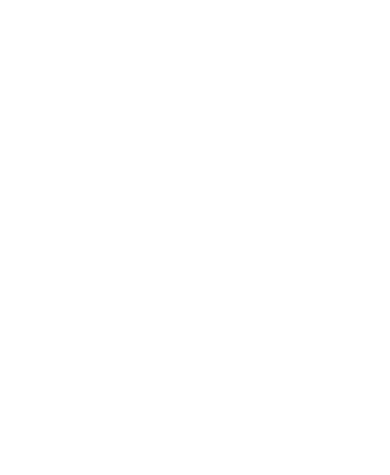
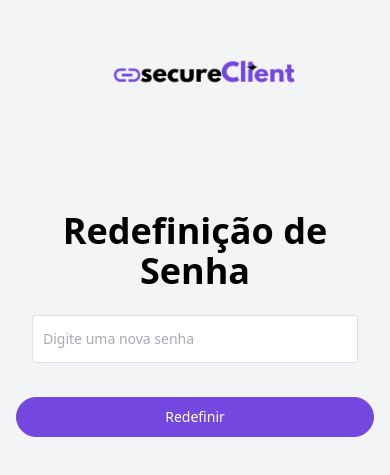
Before and after one commit to Natanssilva/secureClientApp, a Vue app in the folder frontend/: page /reset-password/1 in a window 390 px wide. Before the commit this address had no page. Shown: the part 217-692 px from the top of the page. Built offline with nearby package versions, Linux system fonts and the light colour scheme.

Commit message:
FEAT | Responsividade Dialog redefinição de senha + tela de update senha + rota

```diff
--- a/frontend/src/router/router.js
+++ b/frontend/src/router/router.js
@@ -1,7 +1,7 @@
 import { createRouter, createWebHistory } from 'vue-router'
 import LoginScreen from '../views/LoginScreen.vue'
 import RegisterScreen from '../views/RegisterScreen.vue'
-import ForgetPasswordScreen from '../views/ForgetPasswordScreen.vue'
+import ResetPasswordScreen from '../views/ResetPasswordScreen.vue'
 import IndexScreen from '../views/IndexScreen.vue'
 // Importar outras views conforme necessário
 
@@ -17,9 +17,9 @@
     component: RegisterScreen
   },
   {
-    path: '/forget-password',
-    name: 'ForgetPassword',
-    component: ForgetPasswordScreen
+    path: '/reset-password/:token',
+    name: 'ResetPassword',
+    component: ResetPasswordScreen
   },
   {
     path: '/index',
--- a/frontend/src/views/ForgetPasswordScreen.vue
+++ /dev/null
@@ -1,10 +0,0 @@
-<template>
-    <div>
-        <p>Olá</p>
-    </div>
-</template>
-
-<script>
-
-export default{}
-</script>
--- a/frontend/src/views/LoginScreen.vue
+++ b/frontend/src/views/LoginScreen.vue
@@ -58,17 +58,25 @@
         </div>
 
         <el-dialog
-          class="w-full sm:w-full md:w-3/4 lg:w-1/2 xl:w-1/3 mx-auto"
+          class="w-full sm:w-11/12 md:w-3/4 lg:w-1/2 xl:w-1/3 mx-auto"
+          :style="{ minWidth: '300px' }"
           v-model="centerDialogVisible"
           title="Recuperação de senha"
-          center="true"
+          center
           draggable
         >
-          <span class="block text-center"> Deseja enviar link para recuperação de senha pro email cadastrado? </span>
+          <div class="text-center mb-4">
+            Deseja enviar link para recuperação de senha pro email cadastrado?
+          </div>
+
           <template #footer>
-            <div class="">
-              <el-button type="primary" class="bttn-secure" @click="centerDialogVisible = false">Cancelar</el-button>
-              <el-button type="primary" class="bttn-secure" @click="forgetPassword()">Confirmar</el-button>
+            <div class="flex justify-center space-x-4">
+              <el-button type="primary" class="bttn-secure" @click="centerDialogVisible = false"
+                >Cancelar</el-button
+              >
+              <el-button type="primary" class="bttn-secure" @click="forgetPassword()"
+                >Confirmar</el-button
+              >
             </div>
           </template>
         </el-dialog>
@@ -246,13 +254,13 @@
           })
         })
         .catch((error) => {
-          if(error.status == 402){
-            return  ElMessage({
-                showClose: true,
-                message: error.response.data.message,
-                grouping: true,
-                type: 'error'
-              });
+          if (error.status == 402) {
+            return ElMessage({
+              showClose: true,
+              message: error.response.data.message,
+              grouping: true,
+              type: 'error'
+            })
           }
           ElMessage({
             showClose: true,
@@ -305,5 +313,4 @@
 .el-carousel__item:nth-child(2n + 1) {
   background-color: #d3dce6;
 }
-
 </style>
--- /dev/null
+++ b/frontend/src/views/ResetPasswordScreen.vue
@@ -0,0 +1,127 @@
+<template>
+  <div class="min-h-screen flex justify-center items-center bg-gray-100">
+    <div class="flex flex-col justify-center items-center px-4 lg:px-20 w-full">
+      <!-- Logo para telas maiores que 1600px-->
+      <div class="hidden xl:block absolute top-0 left-32 p-4">
+        <img class="h-60 w-auto max-h-72" src="../assets/img/logo.png" alt="Logo" />
+      </div>
+      <!-- Logo para telas menores que 1600px  -->
+      <div class="flex xl:hidden justify-center mb-4">
+        <img class="h-60 w-auto" src="../assets/img/logo.png" alt="Logo" />
+      </div>
+
+      <h1 class="text-center text-4xl font-bold mb-2">Redefinição de Senha</h1>
+
+      <el-form
+        :model="form"
+        :rules="rules"
+        ref="resetPasswordForm"
+        label-position="top"
+        class="w-full max-w-md"
+      >
+        <el-form-item prop="password">
+          <el-input
+            class="w-full h-20 p-4 rounded-md"
+            v-model="form.password"
+            placeholder="Digite uma nova senha"
+            clearable
+          />
+        </el-form-item>
+
+        <el-form-item>
+          <el-button
+            type="primary"
+            class="bttn-secure w-full py-3"
+            round
+            size="large"
+            @click="resetPassword"
+          >
+            Redefinir
+          </el-button>
+        </el-form-item>
+      </el-form>
+    </div>
+  </div>
+</template>
+
+<script>
+import { ref } from 'vue'
+import axios from '../plugins/axios'
+
+export default {
+  name: 'ResetPasswordScreen',
+  setup() {
+
+    const form = ref({
+      password: ''
+    })
+
+    const rules = ref({
+      password: [
+        { required: true, message: 'A senha é obrigatória', trigger: 'blur' },
+        { min: 6, message: 'A senha deve ter no mínimo 6 caracteres', trigger: 'blur' }
+      ]
+    })
+
+    const resetPasswordForm = ref(null)
+
+    const resetPassword = () => {
+      resetPasswordForm.value.validate((valid) => {
+        if (!valid) {
+          return false
+        }
+
+        axios
+          .post('users', form.value)
+          .then((response) => {
+            return ElMessage({
+              showClose: true,
+              message: 'Usuário Cadastrado com sucesso!',
+              grouping: true,
+              type: 'success'
+            })
+          })
+          .catch((error) => {
+            ElMessage({
+              showClose: true,
+              message: 'Ocorreu um erro. Por favor, tente novamente mais tarde.',
+              grouping: true,
+              type: 'error'
+            })
+          })
+      })
+    }
+
+    return {
+      form,
+      rules,
+      resetPassword,
+      resetPasswordForm
+    }
+  }
+}
+</script>
+
+<style scoped>
+body,
+html {
+  margin: 0;
+  padding: 0;
+  height: 100%;
+  font-family: Arial, sans-serif;
+}
+
+.el-carousel__item h3 {
+  color: #ffffff;
+  line-height: 100%;
+  text-align: center;
+}
+
+.el-carousel__item:nth-child(2n) {
+  background-color: #99a9bf;
+}
+
+.el-carousel__item:nth-child(2n + 1) {
+  background-color: #d3dce6;
+}
+</style>
```
Also changed, not shown: 1 other file (tests, documents, lock files or other folders).
